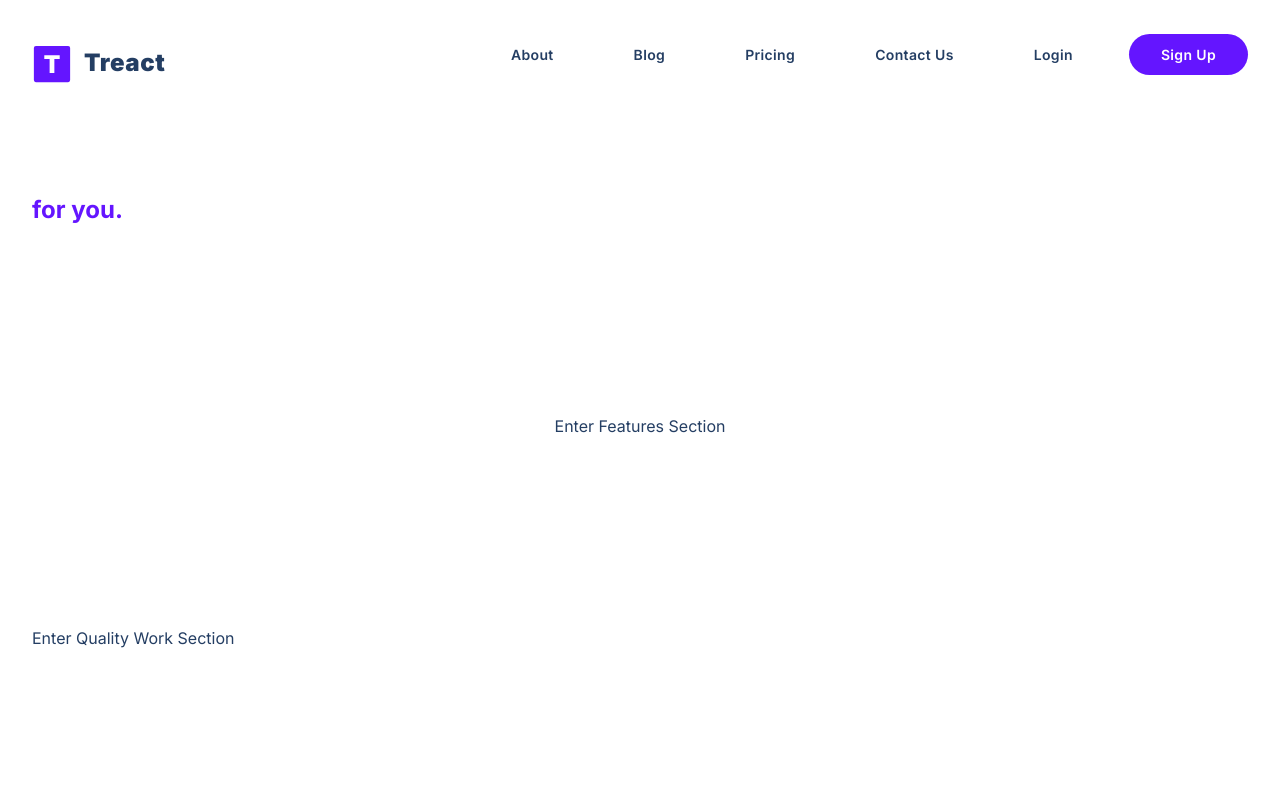
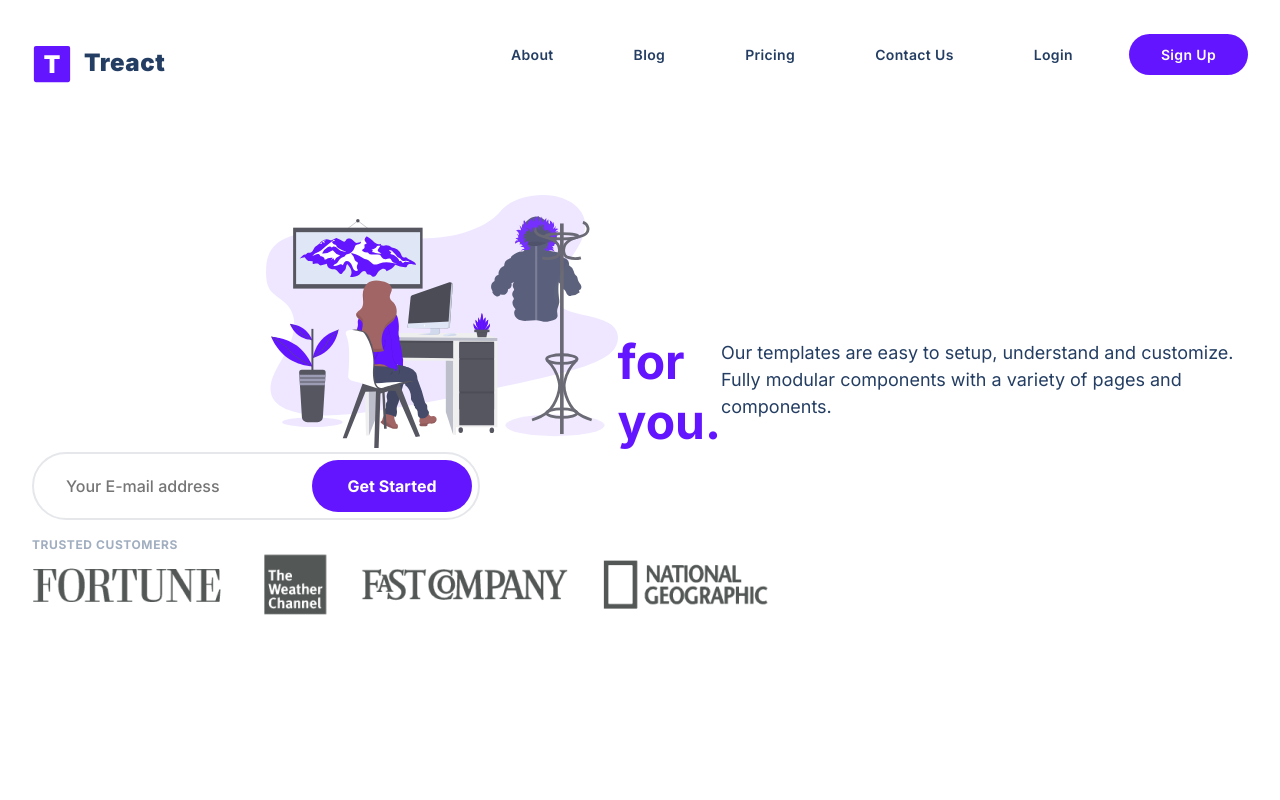
Before and after one commit to AidenNihalLeo2023/treact-website-2, a plain HTML site: page index.html in a window 1280 px wide. Shown: the top 800 px of the page. Drawn offline with Linux system fonts and the light colour scheme.

Commit message:
Update Treact project

```diff
--- a/index.html
+++ b/index.html
@@ -67,10 +67,22 @@
             <div class="container">
                 <div class="row">
                     <div class="header__description">
+                    </div>
+                       <figure class="header__img--wrapper">
+                        <img src="./assets/design-illustration-2.6da6a00b20c07c4a9b65d1870679e1b8.svg" alt="" class="header__img">
+                        </figure>
                     <h1
-                        Beautiful React Templates  <span class="purple"> for you. </span>
-                    </h1>
+                        Beautiful React Templates
+                        <span class="purple">for you.</span>
+                        </h1>
+                        <p class="header__description--para">Our templates are easy to setup, understand and customize. Fully modular components with a variety of pages and components.</p>
                     </div>
+                    <div class="header__email">
+                        <input type="text" placeholder="Your E-mail address" class="header__email--input">
+                        <button class="header__email--btn">Get Started</button>
+                    </div>
+                    <p class="header__customers--title" > TRUSTED CUSTOMERS </p>
+                    <img src="./assets/customers-logo-strip.680ac7c2e8ae28161d2c.png" alt="Companies" class="header__email--img">
                 </div>
             </div>
         </header>
--- a/style.css
+++ b/style.css
@@ -18,6 +18,16 @@ a {
     display: inline;
 }
 
+h1 {
+    font-size: 48px;
+    color: #1a202c;
+    line-height: 1.25;
+}
+
+p {
+    font-size: 18px;
+    line-height: 1.5;
+}
 
 .row {
     width: 100%;
@@ -47,6 +57,9 @@ main {
     margin-bottom: 96px;
 }
 
+button {
+    cursor: pointer;
+}
 
 /*
 
@@ -241,6 +254,70 @@ header .row {
     justify-content: space-between;
 }
 
+.header__description {
+    width: 40%;
+}
+
+.header__description--para {
+    margin: 32px 0;
+    line-height: 1.5;
+}
+
+.header__email {
+    width: 100%;
+    max-width: 448px;
+    height: 68px;
+    position: relative;
+    display: flex;
+    justify-content: flex-end;
+    align-items: center;
+}
+
+.header__email--input {
+    width: 100%;
+    border-radius: 500px;
+    border: 2px solid rgb(229, 231, 235);
+    padding: 20px 192px 20px 32px;
+    color: #243e63;
+    font-size: 16px;
+    font-weight: 500;
+    position: absolute;
+    top: 0;
+    bottom: 0;
+    z-index: 1;
+    transition: border-color 300ms;
+}
+
+.header__email--btn {
+    z-index: 2;
+    margin: 8px;
+    height: calc(100% - 16px);
+    border-radius: 500px;
+    width: 160px;
+    border: none;
+    background-color: #6415ff;
+    color: #fff;
+    font-weight: 700;
+    font-size: 16px;
+    transition: all 300ms ease;
+}
+
+.header__customers--title {
+    margin-top: 16px;
+    color: #a0aec0;
+    font-size: 12px;
+    font-weight: 700;
+    letter-spacing: 0.6px;
+}
+
+.header__img--wrapper {
+    width: calc(100% - 40%);
+}
+
+.header__img {
+    width: 100%;
+    max-width: 768px;
+}
 
 /*
 
```
